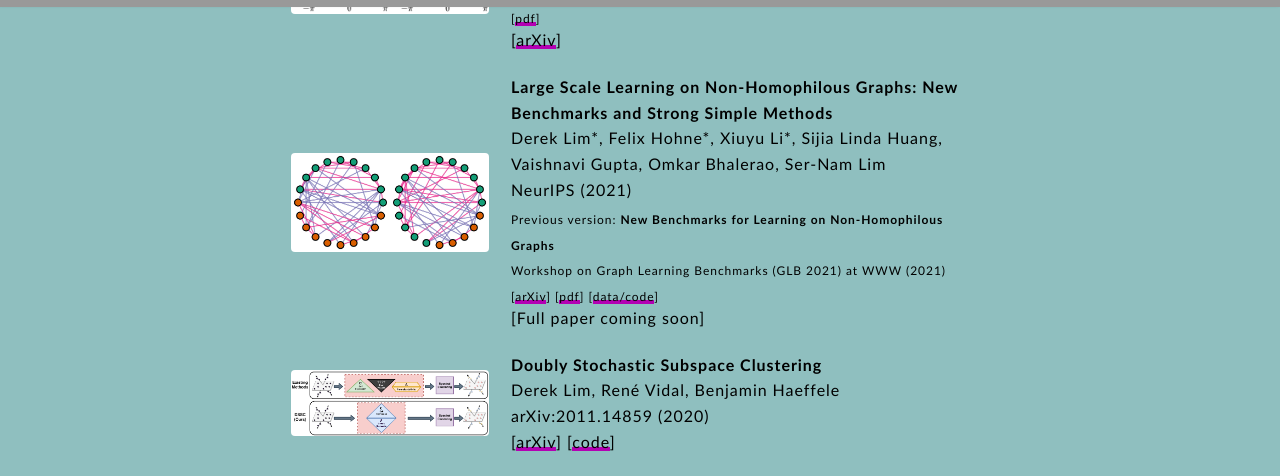
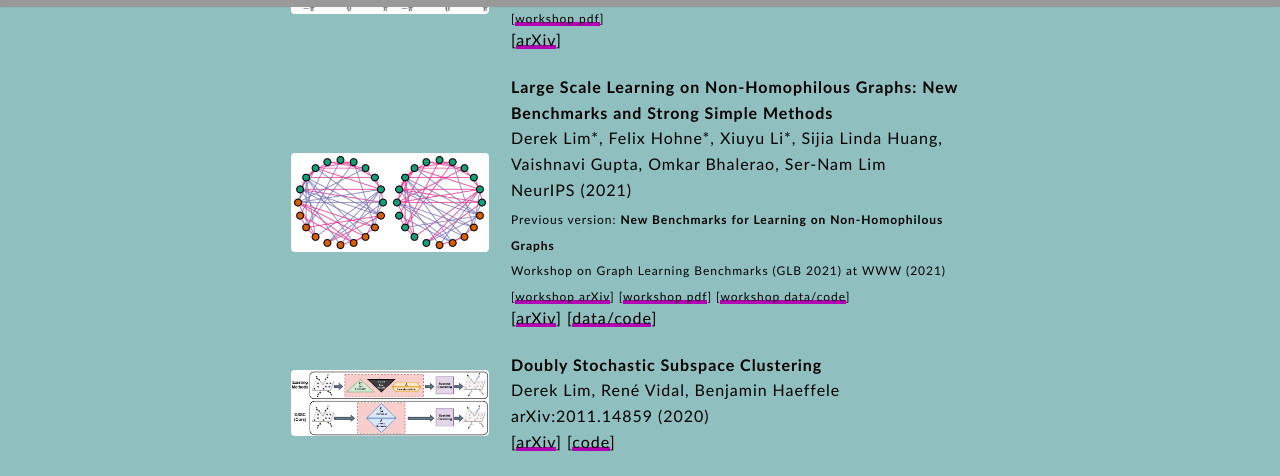
Before and after one commit to cptq/cptq.github.io, a plain HTML site: page papers/index.html in a window 1280 px wide. Shown: the part 793-1269 px from the top of the page. Drawn offline with nearby package versions, Linux system fonts and the light colour scheme.

Commit message:
homophily paper link

```diff
--- a/papers/index.html
+++ b/papers/index.html
@@ -17,7 +17,7 @@ Behrooz Tahmasebi, Derek Lim, Stefanie Jegelka
 arXiv:2012.03174 (2021)
 [arXiv]      Equivariant Manifold Flows"><meta itemprop="datePublished" content="2020-06-27T00:00:00&#43;00:00" />
 <meta itemprop="dateModified" content="2020-06-27T00:00:00&#43;00:00" />
-<meta itemprop="wordCount" content="273">
+<meta itemprop="wordCount" content="275">
 <meta itemprop="keywords" content="" /><meta property="og:title" content="Papers" />
 <meta property="og:description" content="Research Papers  * Denotes equal contribution or alphabetical authorship.
    Equivariant Subgraph Aggregation Networks
@@ -124,7 +124,7 @@ arXiv:2012.03174 (2021)<br />
 Isay Katsman*, Aaron Lou*, Derek Lim*, Qingxuan Jiang*, Ser-Nam Lim, Christopher De Sa<br />
 NeurIPS (2021)<br />
 <sub> Also in ICML INNF Workshop (2021)<br />
-[<a href="https://openreview.net/pdf?id=gGJRwZmCFm4">pdf</a>] </sub><br />
+[<a href="https://openreview.net/pdf?id=gGJRwZmCFm4">workshop pdf</a>] </sub><br />
 [<a href="https://arxiv.org/abs/2107.08596">arXiv</a>]
 </td>
 </tr>
@@ -137,9 +137,9 @@ NeurIPS (2021)<br />
 Derek Lim*, Felix Hohne*, Xiuyu Li*, Sijia Linda Huang, Vaishnavi Gupta, Omkar Bhalerao, Ser-Nam Lim<br />
 NeurIPS (2021)<br />
 <sub> Previous version: <strong>New Benchmarks for Learning on Non-Homophilous Graphs</strong><br />
-<!-- Derek Lim\*, Xiuyu Li\*, Felix Hohne\*, Ser-Nam Lim  --> Workshop on Graph Learning Benchmarks (GLB 2021) at WWW (2021)<br />
-[<a href="https://arxiv.org/abs/2104.01404">arXiv</a>] [<a href="https://graph-learning-benchmarks.github.io/assets/papers/Non_Homophilous_Camera_Ready.pdf">pdf</a>] [<a href="https://github.com/CUAI/Non-Homophily-Benchmarks">data/code</a>] </sub><br />
-[Full paper coming soon]
+Workshop on Graph Learning Benchmarks (GLB 2021) at WWW (2021)<br />
+[<a href="https://arxiv.org/abs/2104.01404">workshop arXiv</a>] [<a href="https://graph-learning-benchmarks.github.io/assets/papers/Non_Homophilous_Camera_Ready.pdf">workshop pdf</a>] [<a href="https://github.com/CUAI/Non-Homophily-Benchmarks">workshop data/code</a>] </sub><br />
+[<a href="https://arxiv.org/abs/2110.14446">arXiv</a>] [<a href="https://github.com/CUAI/Non-Homophily-Large-Scale">data/code</a>]
 </td>
 </tr>
 <tr>
```
